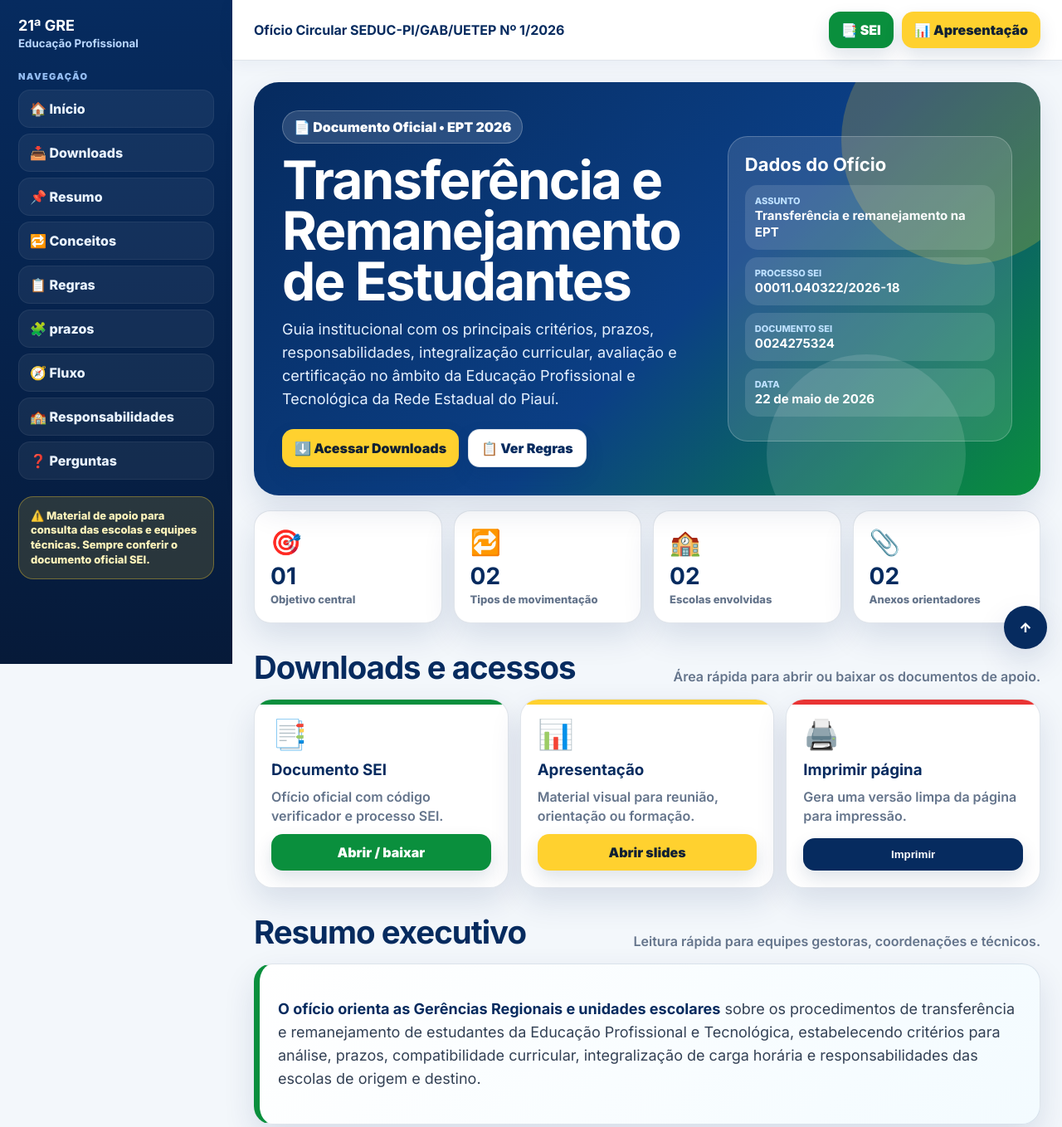
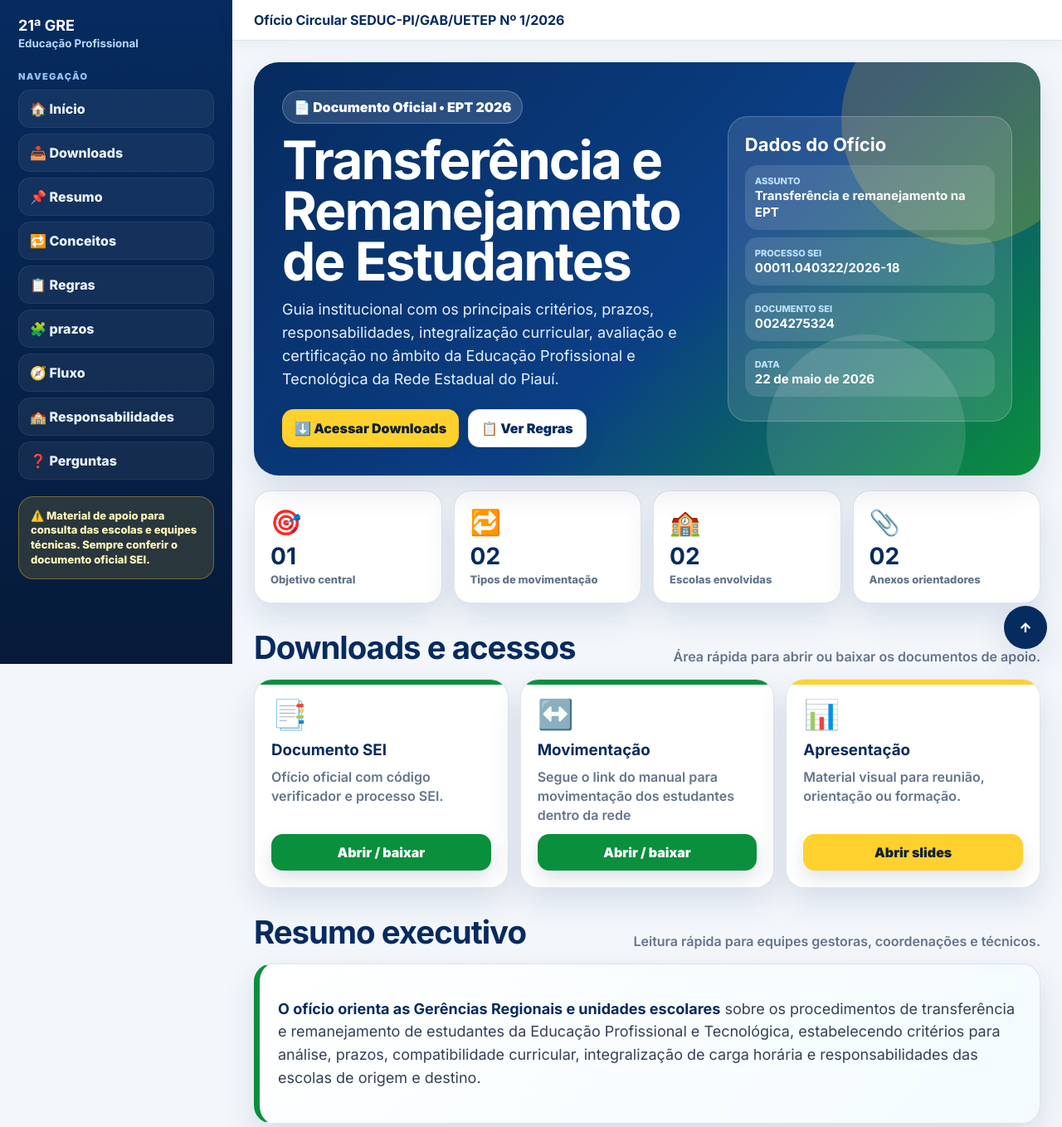
Before and after one commit to lucassena1/trnasferenciaeremanejamentoOK, a plain HTML site: page index.html in a window 1280 px wide. Shown: the top 1358 px of the page at 83% size. Drawn offline with Linux system fonts and the light colour scheme.

Commit message:
Add files via upload

```diff
--- a/index.html
+++ b/index.html
@@ -1045,10 +1045,6 @@
     <main class="main">
       <div class="top">
         <b>Ofício Circular SEDUC-PI/GAB/UETEP Nº 1/2026</b>
-        <div class="top-actions">
-          <a class="btn green" href="https://drive.google.com/file/d/1Yy9WOcqUIYsYSSns5Q8pZeMtHq8O8yAS/view?usp=sharing" target="_blank">📑 SEI</a>
-          <a class="btn yellow" href="https://drive.google.com/file/d/1HDVpFQs_JOQQnyfdTpPfyUhmILbqhiVH/view?usp=sharing" target="_blank">📊 Apresentação</a>
-        </div>
       </div>
 
       <div class="wrap">
@@ -1099,16 +1095,15 @@
               <h3>Documento SEI</h3>
               <p>Ofício oficial com código verificador e processo SEI.</p><a class="btn green" target="_blank" href="https://drive.google.com/file/d/1Yy9WOcqUIYsYSSns5Q8pZeMtHq8O8yAS/view?usp=sharing">Abrir / baixar</a>
             </article>
+            <article class="download green">
+              <div class="ico">↔️</div>
+              <h3>Movimentação</h3>
+              <p>Segue o link do manual para movimentação dos estudantes dentro da rede</p><a class="btn green" target="_blank" href="https://drive.google.com/file/d/1m0Eu3jL0_1UbrA6p7YvuBLjr-g-2cxAe/view?usp=sharing">Abrir / baixar</a>
+            </article>
             <article class="download yellow">
               <div class="ico">📊</div>
               <h3>Apresentação</h3>
               <p>Material visual para reunião, orientação ou formação.</p><a class="btn yellow" target="_blank" href="https://drive.google.com/file/d/1HDVpFQs_JOQQnyfdTpPfyUhmILbqhiVH/view?usp=sharing">Abrir slides</a>
-            </article>
-            <article class="download red">
-              <div class="ico">🖨️</div>
-              <h3>Imprimir página</h3>
-              <p>Gera uma versão limpa da página para impressão.</p><button class="btn" onclick="window.print()">Imprimir</button>
-            </article>
           </div>
         </section>
 
```
